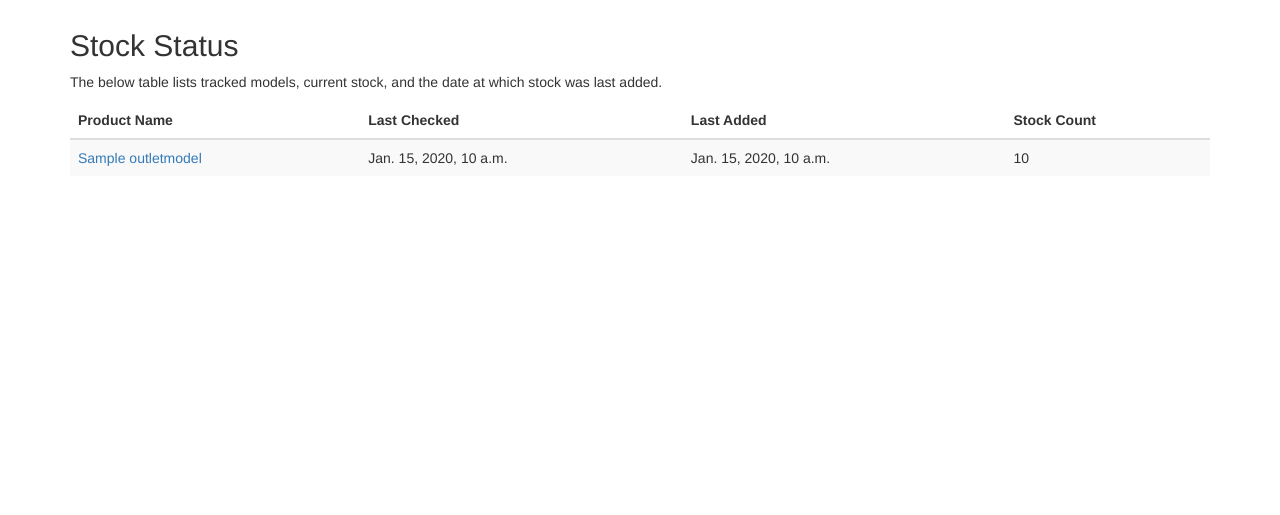
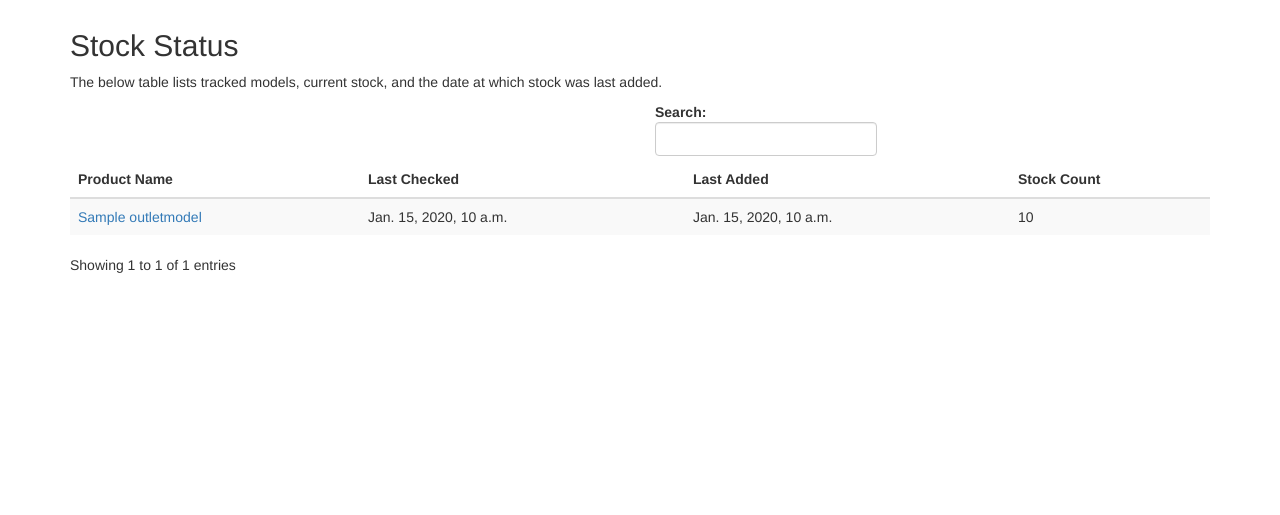
Before and after one commit to JosephRedfern/OutletMeKnow, a Django app: page /status/ in a window 1280 px wide. Shown: the part 51-566 px from the top of the page. Run offline with Django 3.2, Linux system fonts and the light colour scheme; tables that the repository leaves empty hold one stand-in row (values such as "Sample post"); parts of the project's set-up code (start-up, migrations or seed data) failed here and were passed over; some libraries are stand-ins or nearby versions.

Commit message:
sortable table

```diff
--- a/notifier/admin.py
+++ b/notifier/admin.py
@@ -33,7 +33,7 @@ class OutletAdmin(admin.ModelAdmin):
 
 
 class NotificationRequestsAdmin(admin.ModelAdmin):
-    list_display = ('model', 'email', 'sent')
+    list_display = ('model', 'created', 'email', 'sent')
 
 admin.site.register(StockHistory)
 admin.site.register(OutletModel, OutletAdmin)
--- a/notifier/templates/notifier/base.html
+++ b/notifier/templates/notifier/base.html
@@ -11,10 +11,11 @@
     <link rel="icon" href="../../favicon.ico">
 
     {% block title %}<title>Dell Outlet Stock Notifier</title>{% endblock %}
+    <script src="https://ajax.googleapis.com/ajax/libs/jquery/1.12.4/jquery.min.js"></script>
+    <script src="https://maxcdn.bootstrapcdn.com/bootstrap/3.3.7/js/bootstrap.min.js" integrity="sha384-Tc5IQib027qvyjSMfHjOMaLkfuWVxZxUPnCJA7l2mCWNIpG9mGCD8wGNIcPD7Txa" crossorigin="anonymous"></script>    <!-- IE10 viewport hack for Surface/desktop Windows 8 bug -->
 
     <!-- Bootstrap core CSS -->
     <link href="https://maxcdn.bootstrapcdn.com/bootstrap/3.3.7/css/bootstrap.min.css" rel="stylesheet" integrity="sha384-BVYiiSIFeK1dGmJRAkycuHAHRg32OmUcww7on3RYdg4Va+PmSTsz/K68vbdEjh4u" crossorigin="anonymous">
-
 
     <style>
        /* Sticky footer styles
@@ -104,9 +105,6 @@
     <!-- Bootstrap core JavaScript
     ================================================== -->
     <!-- Placed at the end of the document so the pages load faster -->
-    <script src="https://ajax.googleapis.com/ajax/libs/jquery/1.12.4/jquery.min.js"></script>
-    <script>window.jQuery || document.write('<script src="../../assets/js/vendor/jquery.min.js"><\/script>')</script>
-    <script src="https://maxcdn.bootstrapcdn.com/bootstrap/3.3.7/js/bootstrap.min.js" integrity="sha384-Tc5IQib027qvyjSMfHjOMaLkfuWVxZxUPnCJA7l2mCWNIpG9mGCD8wGNIcPD7Txa" crossorigin="anonymous"></script>    <!-- IE10 viewport hack for Surface/desktop Windows 8 bug -->
 
     <script>
 	  (function(i,s,o,g,r,a,m){i['GoogleAnalyticsObject']=r;i[r]=i[r]||function(){
--- a/notifier/templates/notifier/inventory_details.html
+++ b/notifier/templates/notifier/inventory_details.html
@@ -18,7 +18,7 @@
             ],
             datasets: [{
                 label: "{{ model.name }}",
-                fill: false,
+                fill: true<a,
                 steppedLine: true,
                 data: [ {% for h in model.get_hourly_history %}
                     {{ h.a }}{% if not forloop.last %}, {% endif %}{% endfor %}
@@ -42,6 +42,7 @@
 						}
 					}, ],
 					yAxes: [{
+					    //margin: 10,
 					    display: true,
 						ticks: {
 					      beginAtZero: true,
@@ -60,5 +61,7 @@
         window.myLine = new Chart(ctx, config);
         window.myLine.update();
     };
+
+
 </script>
 {% endblock %}
--- a/notifier/templates/notifier/status.html
+++ b/notifier/templates/notifier/status.html
@@ -1,11 +1,26 @@
 {% extends "notifier/base.html" %}
 {% block title %}<title>Stock Status</title>{% endblock %}
+{% block custom_head %}
+    <link rel="stylesheet" href="https://cdnjs.cloudflare.com/ajax/libs/datatables/1.10.15/css/jquery.dataTables.min.css" integrity="sha256-TntJ2hIwyiYc8GIhWzIt+PvYBfQE4VfxJnn+ea5kcJs=" crossorigin="anonymous" />
+    <link rel="stylesheet" href="https://cdnjs.cloudflare.com/ajax/libs/datatables/1.10.15/css/dataTables.bootstrap.css" integrity="sha256-I9TOaqmifat8pWeF6SutmajUX3mfSpUgRnCjCBX2YxY=" crossorigin="anonymous" />
+    <script type="text/javascript" language="javascript" src="https://cdn.datatables.net/1.10.15/js/jquery.dataTables.min.js" ></script>
+    <script type="text/javascript" language="javascript" src="https://cdn.datatables.net/1.10.15/js/dataTables.bootstrap.min.js" ></script>
+
+    <script>
+    $(document).ready(function() {
+        $('#stock').DataTable({
+            "bPaginate": false
+        });
+    } );
+    </script>
+{% endblock %}
+
 {% block content %}
     <h2>Stock Status</h2>
     <p>
         The below table lists tracked models, current stock, and the date at which stock was last added.
     </p>
-    <table class="table table-sm table-striped table-hover">
+    <table id="stock" class="table table-sm table-striped table-hover">
     <thead>
         <tr>
             <th>Product Name</th>
```
